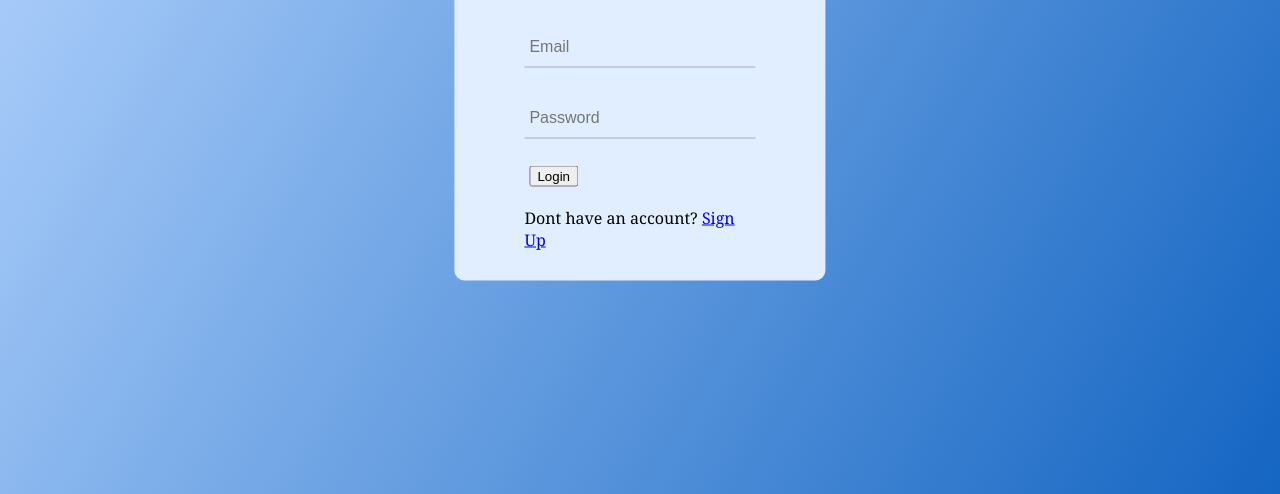
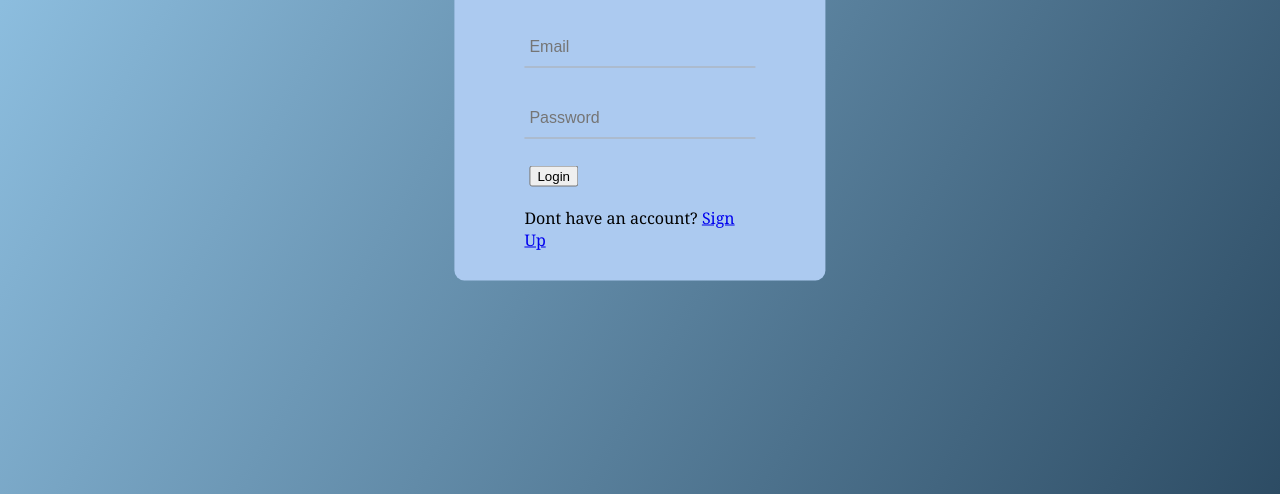
Before and after one commit to Hooiqi/TT8L-04, a plain HTML site: page SIGNUP LOGIN PAGE/Loginpage.html in a window 1280 px wide. Shown: the part 306-800 px from the top of the page. Drawn offline with Linux system fonts and the light colour scheme.

Commit message:
Changed background colour

```diff
--- a/SIGNUP LOGIN PAGE/Loginpage.css
+++ b/SIGNUP LOGIN PAGE/Loginpage.css
@@ -4,7 +4,7 @@ body{
     font-family: Georgia;
     background-repeat: no-repeat;
     background-size: cover;
-    background: linear-gradient(120deg, rgb(183, 214, 255), rgb(20, 101, 194));
+    background: linear-gradient(120deg, rgb(151, 202, 236), rgb(45, 76, 100));
     height: 100vh;
     overflow: hidden;
   }
@@ -15,7 +15,7 @@ body{
     left: 50%;
     transform: translate(-50%, -50%);
     width: 29vw;
-    background: rgb(225, 238, 255);
+    background: rgb(172, 202, 240);
     border-radius: 10px;
   }
 
```
